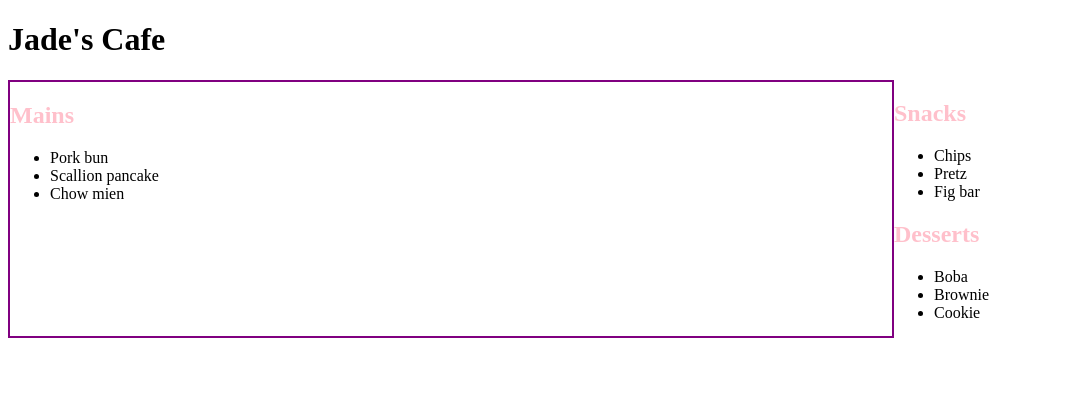
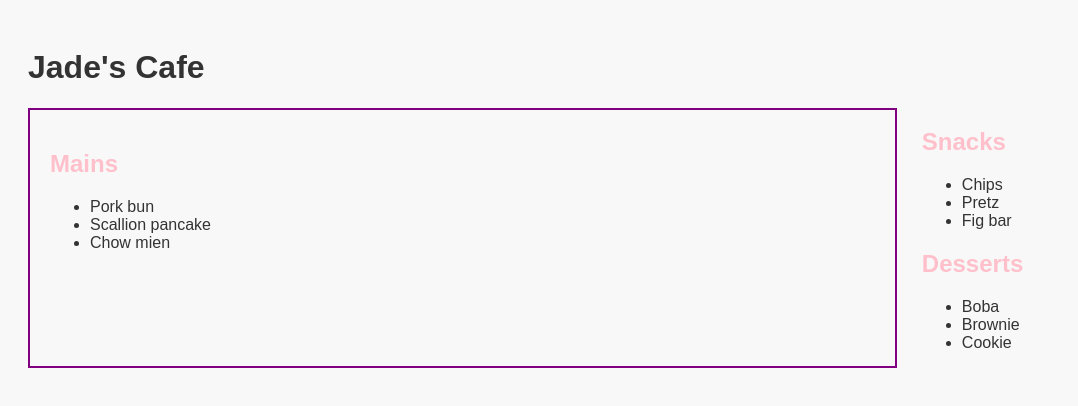
Before and after one commit to jadeewang/res-menu, a plain HTML site: page index.html in a window 1280 px wide. Shown: the whole page, without its empty margins (0-1078 px from the left). Drawn offline with Linux system fonts and the light colour scheme.

Commit message:
style change

```diff
--- a/style.css
+++ b/style.css
@@ -1,7 +1,13 @@
+body {
+    font-family: 'Arial', sans-serif;
+    background-color: #f8f8f8;
+    color: #333;
+    padding: 20px;
+}
+
 #main {
-    border-style: solid;
-    border-color: purple;
-    border-width: 2px;
+    border: 2px solid purple;
+    padding: 20px;
 }
 
 .pink {
@@ -9,12 +15,13 @@
 }
 
 h2 {
-    margin-bottom: 20px; /* Adjusted margin for spacing below each h2 header */
+    margin-bottom: 20px;
 }
 
 @media (min-width: 600px) {
     #container {
         display: flex;
+        justify-content: space-between;
     }
 
     #main {
@@ -22,6 +29,7 @@ h2 {
     }
 
     #sidebar {
-        width: 30%;
+        width: 28%; /* Adjusted sidebar width for a bit more space */
+        margin-left: 2%; /* Added margin to separate the main and sidebar */
     }
 }
```
